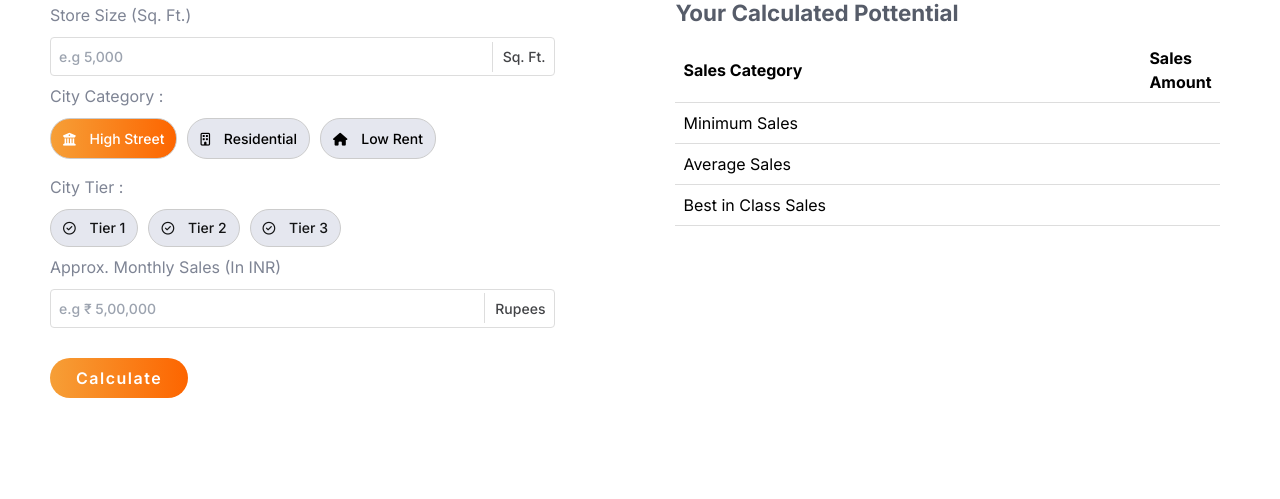
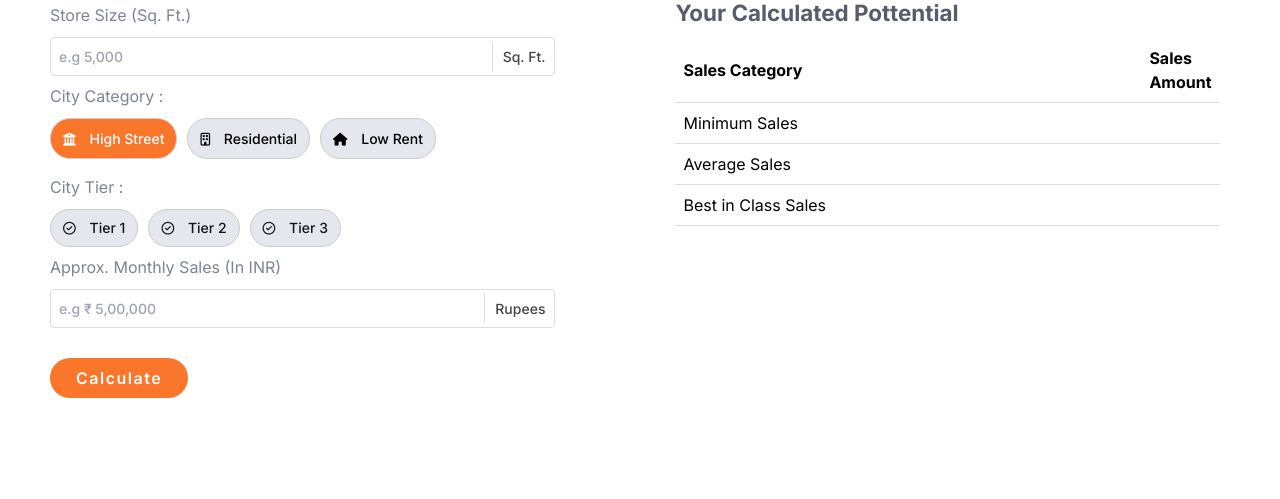
Before and after one commit to Shivanshkf/KFWebsite, a plain HTML site: page salespottential.html in a window 1280 px wide. In both pictures the pointer is over the element "High Street". Shown: the part 174-673 px from the top of the page. Drawn offline with nearby package versions, Linux system fonts and the light colour scheme.

Commit message:
fixes uses

```diff
--- a/static/css/salespottential.css
+++ b/static/css/salespottential.css
@@ -182,7 +182,7 @@
 }
 
 .radio-option:hover {
-  background: linear-gradient(90deg, #F69F37 0%, #FD6500);
+  background: #FA762B;
   /* Change to desired hover background color */
   color: #ffffff;
 }
@@ -201,7 +201,7 @@
   padding: 8px 26px;
     border-radius: 20px;
     border: 0;
-    background: linear-gradient(90deg, #F69F37 0%, #FD6500);
+    background: #FA762B;
     letter-spacing: 1.5px;
     font-size: 16px;
     font-family: 'Inter';
```
